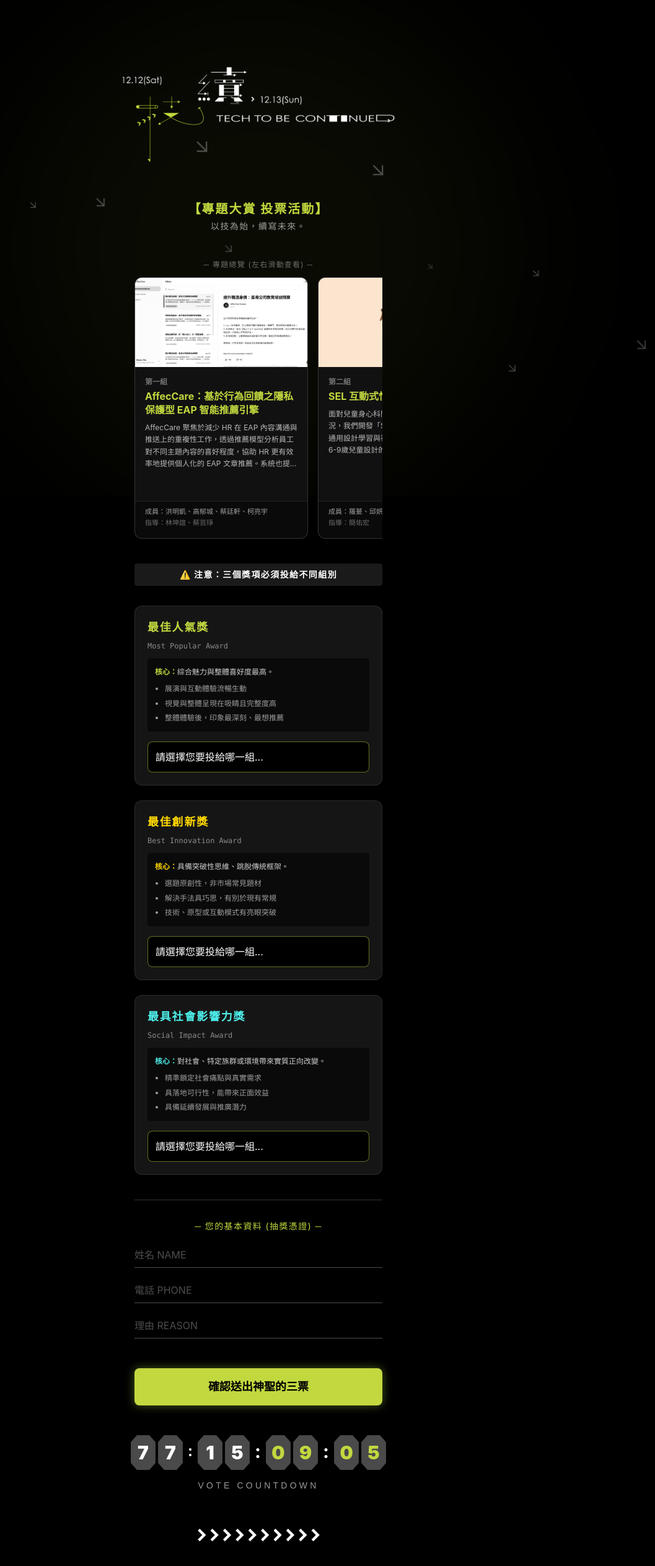
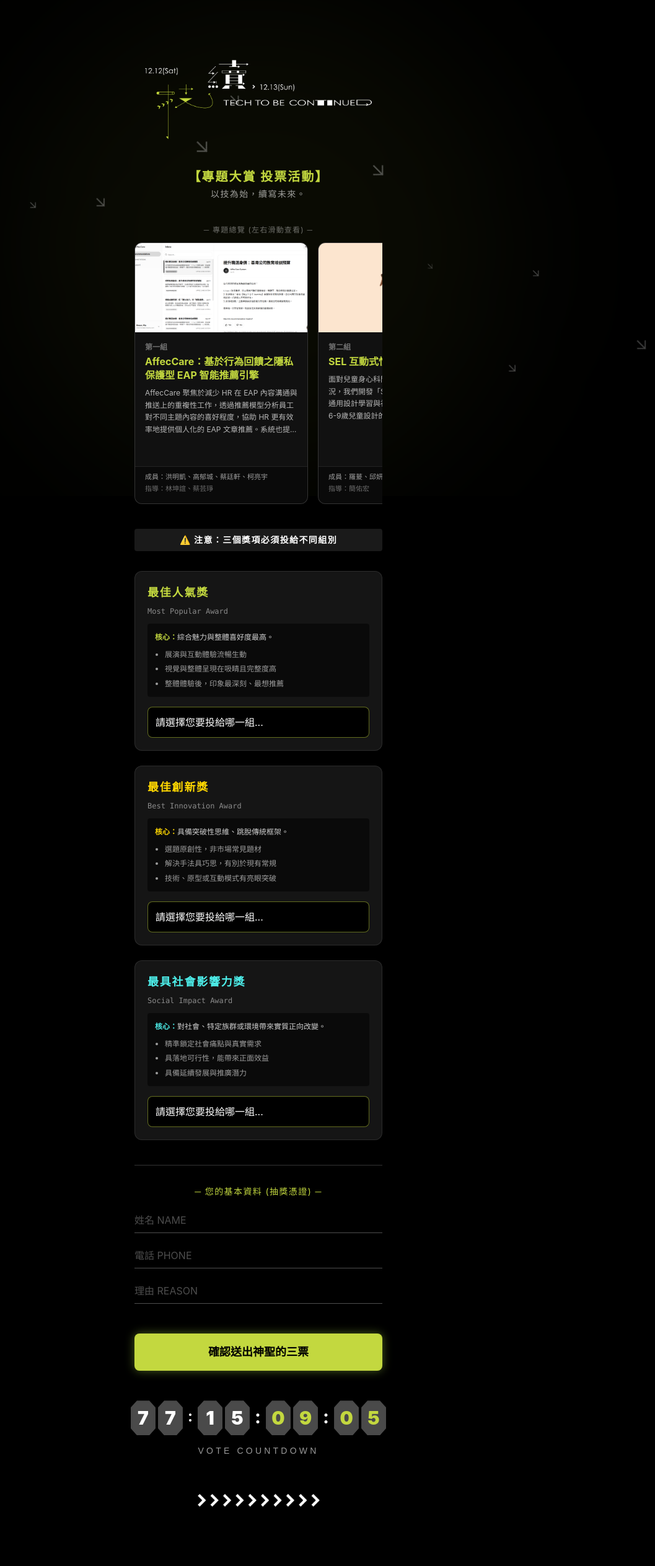
Before and after one commit to MocuAcqu/ttcc, a Next.js app: page /vote in a window 1280 px wide. Shown: the top 2526 px of the page at 62% size, without its empty margins (223-1280 px from the left). After the commit the page ends 2482 px from the top, so only its background shows below. Built offline with nearby package versions, Linux system fonts and the light colour scheme; a web font is replaced by a local one.

Commit message:
v1.1.0 調整投票手機大小

```diff
--- a/src/app/vote/page.tsx
+++ b/src/app/vote/page.tsx
@@ -109,18 +109,18 @@ export default function VotePage() {
   return (
     <div className="min-h-screen flex flex-col px-6 py-10 max-w-md mx-auto">
 
-      <header className="text-center mb-5 flex flex-col items-center">
-        <div className="mb-1 w-120 h-auto">
+      <header className="text-center mb-4 flex flex-col items-center">
+        <div className="mb-1 w-100 h-auto">
           <Image
             src="/04_LOGO.png"
             alt="技續 Logo"
-            width={500}
-            height={300}
+            width={400}
+            height={250}
             priority
             className="object-contain"
           />
         </div>
-        <p className="mt-4 text-xl text-brand tracking-widest uppercase font-bold">【專題大賞 投票活動】</p>
+        <p className="mt-2 text-xl text-brand tracking-widest uppercase font-bold">【專題大賞 投票活動】</p>
         <p className="mt-1 text-sm text-white/60 tracking-widest uppercase mb-6">以技為始，續寫未來。</p>
       </header>
 
--- a/src/components/Countdown.tsx
+++ b/src/components/Countdown.tsx
@@ -42,12 +42,12 @@ export default function Countdown() {
 
   const DigitBox = ({ digit, isBrandColor = false }: { digit: string; isBrandColor?: boolean }) => (
     <div
-      className="w-10 h-14 bg-[#4a4a4a] flex items-center justify-center shadow-inner"
+      className="w-8 h-10 sm:w-10 sm:h-12 md:w-10 md:h-14 bg-[#4a4a4a] flex items-center justify-center shadow-inner shrink-0"
       style={{
         clipPath: 'polygon(25% 0%, 75% 0%, 100% 20%, 100% 80%, 75% 100%, 25% 100%, 0% 80%, 0% 20%)'
       }}
     >
-      <span className={`text-3xl font-black font-sans ${isBrandColor ? 'text-brand' : 'text-white'}`}>
+      <span className={`text-lg sm:text-2xl md:text-3xl font-black font-sans ${isBrandColor ? 'text-brand' : 'text-white'}`}>
         {digit}
       </span>
     </div>
```
